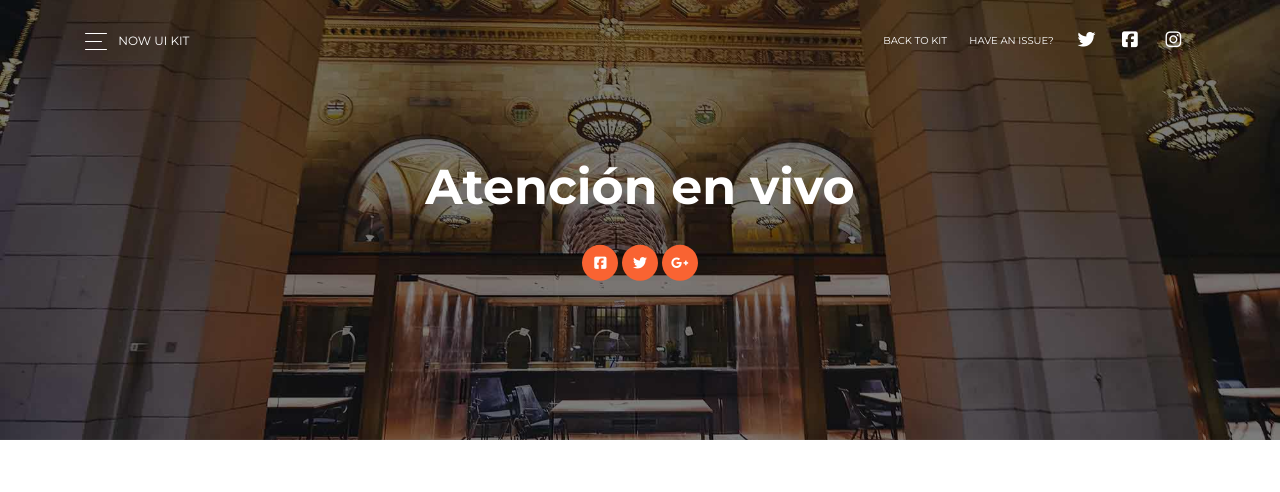
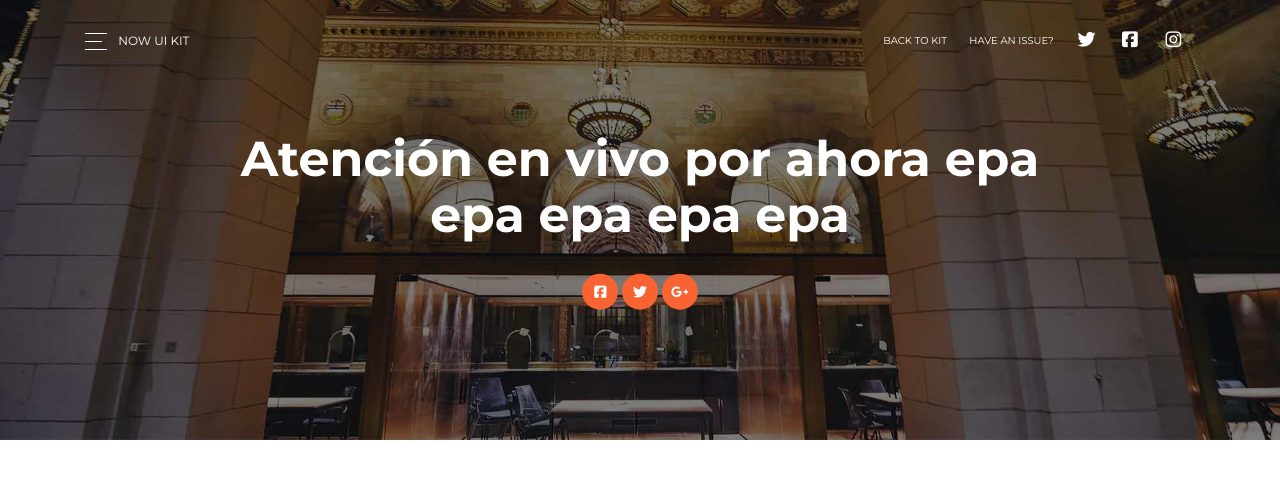
Before and after one commit to josh189/hangout, a PHP site: page / in a window 1280 px wide. Shown: the top 492 px of the page. Run offline with PHP 8.4, Linux system fonts and the light colour scheme; the visitor is signed in with stand-in values (Sample User, id 1); some libraries are stand-ins or nearby versions.

Commit message:
regresar

```diff
--- a/index.php
+++ b/index.php
@@ -90,7 +90,7 @@ session_destroy();
             </div>
             <div class="container">
                 <div class="content-center">
-                    <h1 class="title">Atención en vivo</h1>
+                    <h1 class="title">Atención en vivo por ahora epa epa epa epa epa</h1>
                     <div class="text-center">
                         <a href="#pablo" class="btn btn-primary btn-icon  btn-icon-mini">
                             <i class="fa fa-facebook-square"></i>
```
